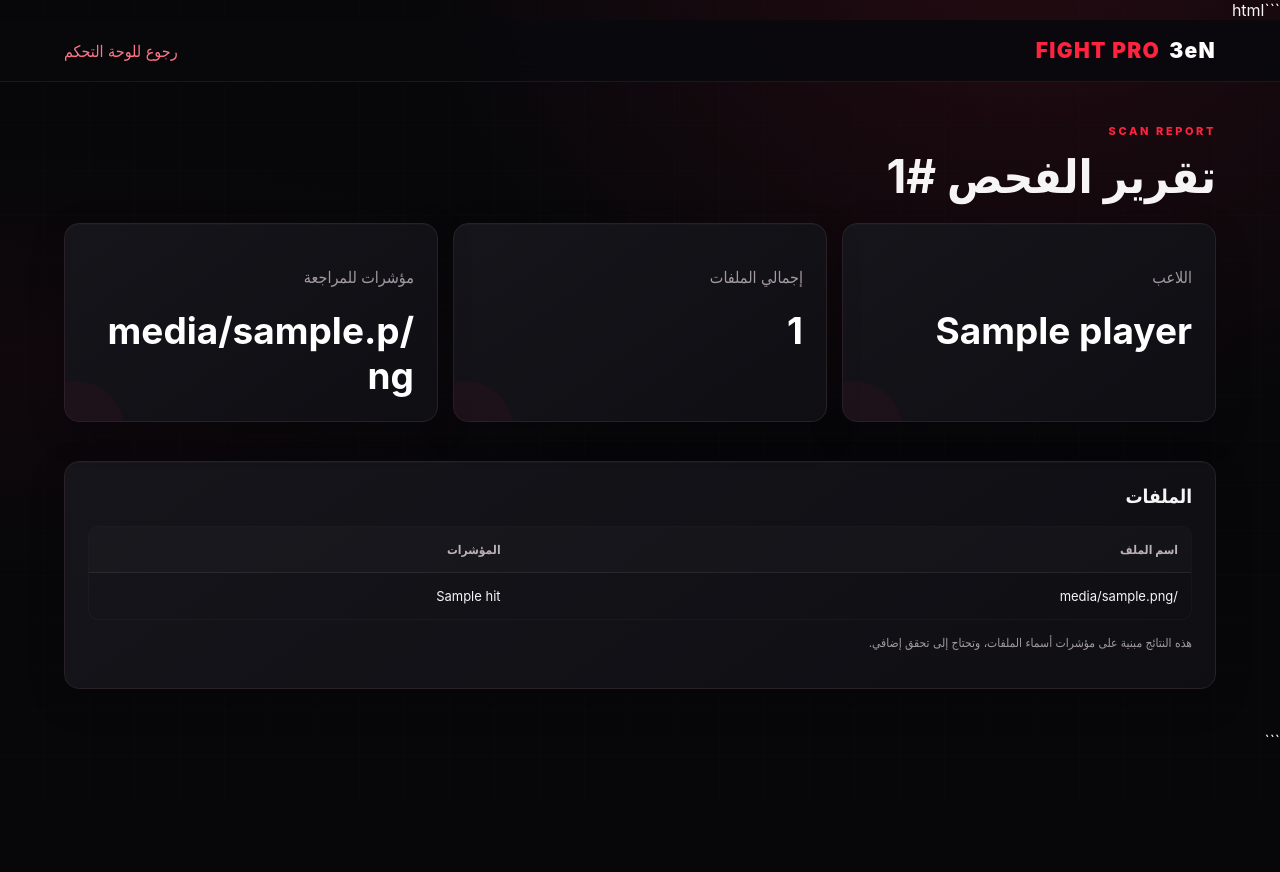
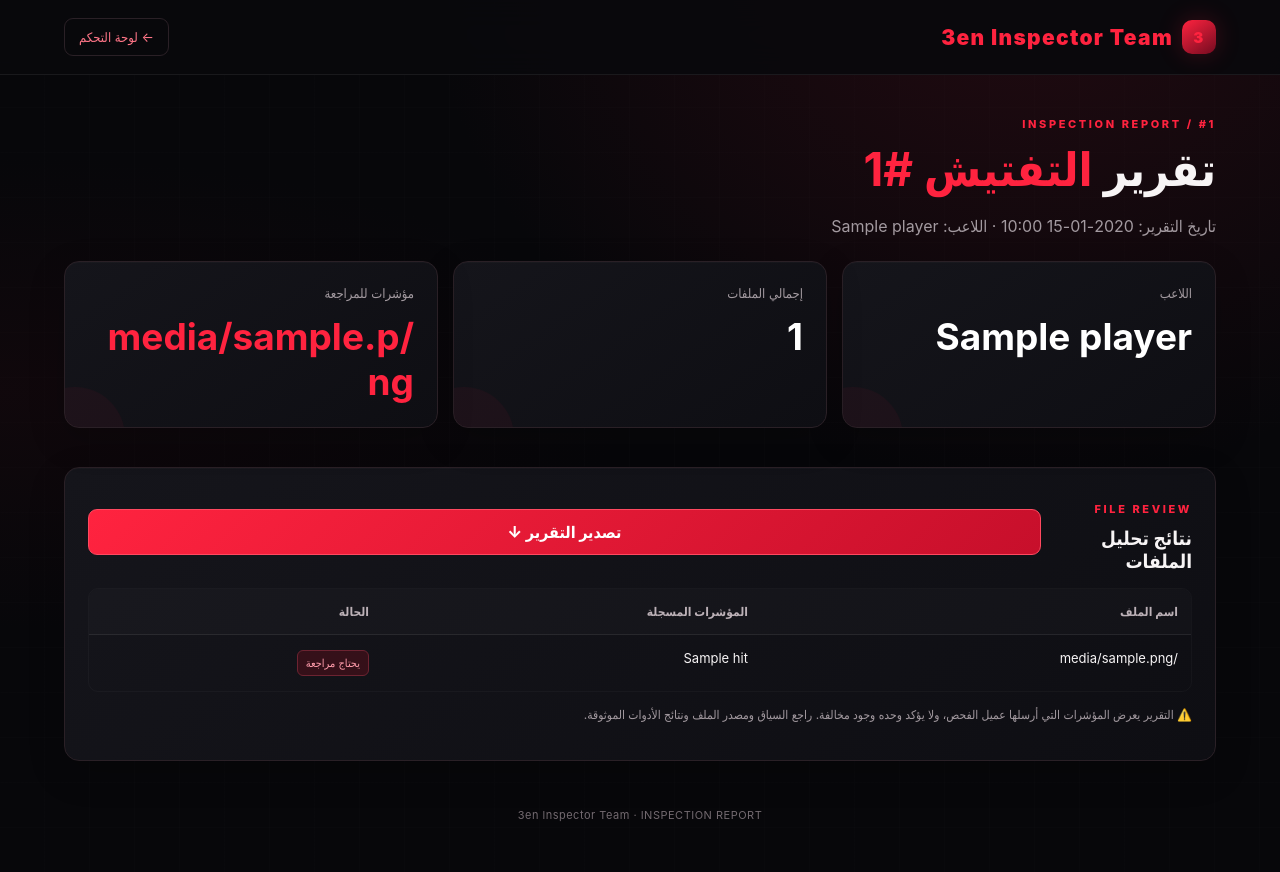
Before and after one commit to dlta30/3en, a Python web app: template templates/scan_detail.html in a window 1280 px wide. Before the commit the page ends 737 px from the top, so only its background shows below. Run offline with Jinja, Linux system fonts and the light colour scheme; the template is opened without the code that fills it: most values are stand-ins (such as "Sample title", 1, 10 or a date in 2020).

Commit message:
Upgrade inspection report details and CSV export

````diff
--- a/templates/scan_detail.html
+++ b/templates/scan_detail.html
@@ -1,58 +1,10 @@
-```html
 <!doctype html>
 <html lang="ar" dir="rtl">
-<head>
-  <meta charset="utf-8">
-  <meta name="viewport" content="width=device-width, initial-scale=1">
-  <title>تفاصيل الفحص #{{ scan.id }}</title>
-  <link rel="stylesheet" href="{{ url_for('static', filename='style.css') }}">
-</head>
-<body>
-  <header class="topbar">
-    <a class="brand" href="/">3eN <span>FIGHT PRO</span></a>
-    <a href="/">رجوع للوحة التحكم</a>
-  </header>
-
-  <main class="container">
-    <p class="eyebrow">SCAN REPORT</p>
-    <h1>تقرير الفحص #{{ scan.id }}</h1>
-
-    <section class="stats">
-      <article class="panel"><p class="muted">اللاعب</p><strong>{{ scan.player }}</strong></article>
-      <article class="panel"><p class="muted">إجمالي الملفات</p><strong>{{ scan.total_files }}</strong></article>
-      <article class="panel"><p class="muted">مؤشرات للمراجعة</p><strong>{{ scan.flagged_files }}</strong></article>
-    </section>
-
-    <section class="panel">
-      <h2>الملفات</h2>
-      <div class="table-wrap">
-        <table>
-          <thead>
-            <tr><th>اسم الملف</th><th>المؤشرات</th></tr>
-          </thead>
-          <tbody>
-            {% for result in scan.results %}
-            <tr>
-              <td>{{ result.file }}</td>
-              <td>
-                {% if result.hits %}
-                  {{ result.hits | join(', ') }}
-                {% else %}
-                  <span class="muted">لا توجد مطابقة للاسم</span>
-                {% endif %}
-              </td>
-            </tr>
-            {% else %}
-            <tr><td colspan="2">لا توجد تفاصيل ملفات.</td></tr>
-            {% endfor %}
-          </tbody>
-        </table>
-      </div>
-      <p class="muted small">
-        هذه النتائج مبنية على مؤشرات أسماء الملفات، وتحتاج إلى تحقق إضافي.
-      </p>
-    </section>
-  </main>
-</body>
-</html>
-```
+<head><meta charset="utf-8"><meta name="viewport" content="width=device-width, initial-scale=1"><meta name="theme-color" content="#08080c"><title>3en lnspector Team | تقرير #{{ scan.id }}</title><link rel="stylesheet" href="{{ url_for('static', filename='style.css') }}"></head>
+<body><header class="topbar"><a class="brand" href="/"><span class="brand-mark">3</span><span>3en <span>lnspector Team</span></span></a><a class="top-link" href="/">← لوحة التحكم</a></header>
+<main class="container"><p class="eyebrow">INSPECTION REPORT / #{{ scan.id }}</p><h1>تقرير <span>التفتيش #{{ scan.id }}</span></h1><p class="muted">تاريخ التقرير: {{ scan.created_at.strftime('%Y-%m-%d %H:%M') }} · اللاعب: {{ scan.player }}</p>
+<section class="stats"><article class="panel stat-card"><p class="stat-label">اللاعب</p><strong class="report-player">{{ scan.player }}</strong></article><article class="panel stat-card"><p class="stat-label">إجمالي الملفات</p><strong>{{ scan.total_files }}</strong></article><article class="panel stat-card"><p class="stat-label">مؤشرات للمراجعة</p><strong class="red">{{ scan.flagged_files }}</strong></article></section>
+<section class="panel section-panel"><div class="section-head"><div><p class="eyebrow">FILE REVIEW</p><h2>نتائج تحليل الملفات</h2></div><button type="button" id="exportDetail">تصدير التقرير ↓</button></div><div class="table-wrap"><table id="detailTable"><thead><tr><th>اسم الملف</th><th>المؤشرات المسجلة</th><th>الحالة</th></tr></thead><tbody>
+{% for result in scan.results %}<tr><td>{{ result.file }}</td><td>{% if result.hits %}{{ result.hits | join(', ') }}{% else %}<span class="muted">لا توجد مطابقة مسجلة</span>{% endif %}</td><td>{% if result.hits %}<span class="status warning">يحتاج مراجعة</span>{% else %}<span class="status">لا توجد مطابقة</span>{% endif %}</td></tr>{% else %}<tr><td colspan="3">لا توجد تفاصيل ملفات.</td></tr>{% endfor %}
+</tbody></table></div><p class="muted small footnote">⚠️ التقرير يعرض المؤشرات التي أرسلها عميل الفحص، ولا يؤكد وحده وجود مخالفة. راجع السياق ومصدر الملف ونتائج الأدوات الموثوقة.</p></section><footer>3en lnspector Team · INSPECTION REPORT</footer></main>
+<script>document.getElementById('exportDetail').addEventListener('click',()=>{const rows=[...document.querySelectorAll('#detailTable tr')];const csv=rows.map(r=>[...r.cells].map(c=>'"'+c.innerText.replace(/"/g,'""').trim()+'"').join(',')).join('\r\n');const url=URL.createObjectURL(new Blob(['\uFEFF'+csv],{type:'text/csv;charset=utf-8;'}));const a=document.createElement('a');a.href=url;a.download='3en-inspector-report-{{ scan.id }}.csv';a.click();URL.revokeObjectURL(url);});</script></body></html>
````
